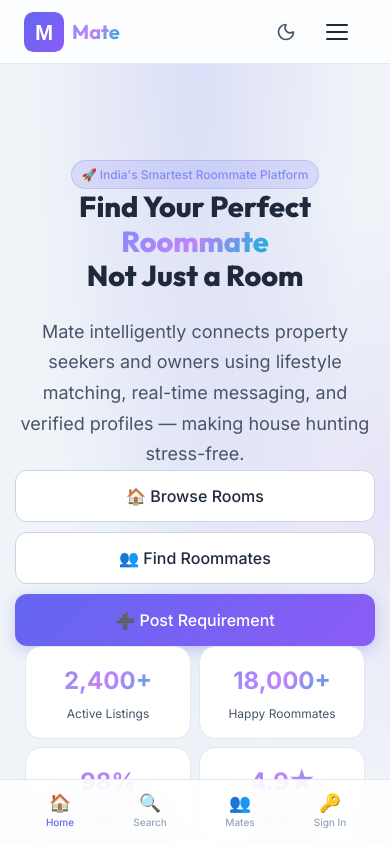
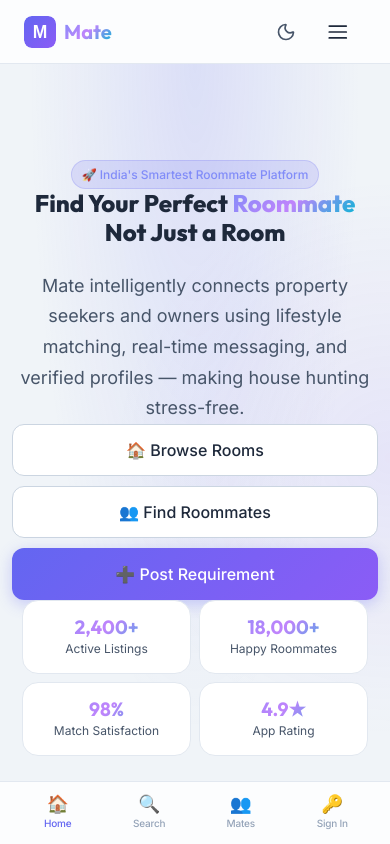
Before and after one commit to sidpurvviya-dotcom/mate, a Next.js app: page / in a window 390 px wide. Shown: the top 844 px of the page. Built offline with nearby package versions, Linux system fonts and the light colour scheme.

Commit message:
style: Refine mobile view CSS based on specific design constraints

```diff
--- a/src/app/globals.css
+++ b/src/app/globals.css
@@ -825,35 +825,50 @@
 
 /* ─── Responsive adjustments for Mobile (max-width: 480px) ─────────────── */
 @media (max-width: 480px) {
-  /* 1. Fix Home Page Headline */
+  /* Shrink the Global Padding */
+  .container {
+    padding-left: 12px !important;
+    padding-right: 12px !important;
+  }
+
+  /* Fix Home Page Headline */
   h1, .hero-title {
-    font-size: 1.8rem !important;
+    font-size: clamp(1.5rem, 6vw, 2rem) !important;
     line-height: 1.2 !important;
     padding: 0 10px;
   }
 
-  /* 2. Fix the "Browse Rooms" & "Find Roommate" buttons */
-  .action-buttons {
+  /* Shrink the Logo and Header Icons */
+  .navbar-logo { height: 32px !important; width: auto; }
+  .theme-toggle, .menu-icon, .hamburger { transform: scale(0.85); }
+
+  /* Fit the Action Buttons */
+  .hero-buttons {
+    display: flex !important;
     flex-direction: column !important;
     gap: 10px;
+    width: 100%;
   }
-  .action-buttons .btn {
+  .hero-buttons .btn {
     width: 100% !important;
   }
 
-  /* 3. Fix the Statistics Cards (2,400+ and 98%) */
-  .stats-grid {
+  /* Shrink Stats Cards to fit 2-per-row */
+  .stats-container {
     display: grid !important;
-    grid-template-columns: 1fr 1fr !important;
+    grid-template-columns: repeat(2, 1fr) !important;
     gap: 8px !important;
     padding: 0 10px;
   }
+
   .stat-card {
     min-width: unset !important;
     padding: 15px 5px !important;
   }
+  .stat-card h2 { font-size: 1.2rem !important; margin: 0; }
+  .stat-card p { font-size: 0.75rem !important; margin: 0; }
 
-  /* 4. Fix Browse Page Filters (Cities & Rent) */
+  /* Browse Page Filters */
   .filter-row {
     flex-direction: column !important;
     align-items: stretch !important;
@@ -875,17 +890,15 @@
     display: none;
   }
 
-  /* 5. Fix Navigation Bar (Bottom) */
-  .mobile-tab-btn {
+  /* Bottom Navigation */
+  .bottom-nav-item, .mobile-tab-btn {
+    padding: 5px !important;
+  }
+  .bottom-nav-label {
     font-size: 10px !important;
+    letter-spacing: -0.2px;
   }
   .mobile-tab-btn .tab-icon {
-    font-size: 1.1rem !important; /* Scaled down ~15% from 1.3rem */
-  }
-
-  /* The 15px Rule */
-  .container {
-    padding-left: 15px !important;
-    padding-right: 15px !important;
+    font-size: 1.1rem !important;
   }
 }
--- a/src/app/page.tsx
+++ b/src/app/page.tsx
@@ -41,7 +41,7 @@
       {/* Navbar */}
       <nav className={`navbar ${scrolled ? 'glass' : ''}`} style={{ justifyContent: 'space-between' }}>
         <Link href="/" className="flex items-center gap-2">
-          <img src="/logo.svg" alt="Mate Logo" className="icon-mate" style={{ borderRadius: '0.5rem' }} />
+          <img src="/logo.svg" alt="Mate Logo" className="icon-mate navbar-logo" style={{ borderRadius: '0.5rem' }} />
           <span className="font-bold text-xl" style={{ fontFamily: 'Outfit, sans-serif' }}>
             <span className="gradient-text">Mate</span>
           </span>
@@ -142,7 +142,7 @@
             real-time messaging, and verified profiles — making house hunting stress-free.
           </p>
 
-          <div className="flex gap-4 justify-center flex-wrap mb-12 action-buttons">
+          <div className="flex gap-4 justify-center flex-wrap mb-12 hero-buttons">
             <Link href="/rooms" className="btn btn-secondary btn-lg">
               🏠 Browse Rooms
             </Link>
@@ -153,11 +153,11 @@
           </div>
 
           {/* Stats */}
-          <div className="grid grid-4 gap-4 mx-auto stats-grid" style={{ maxWidth: 700 }}>
+          <div className="grid grid-4 gap-4 mx-auto stats-container" style={{ maxWidth: 700 }}>
             {stats.map((s) => (
               <div key={s.label} className="card text-center stat-card">
-                <div className="font-bold text-2xl gradient-text">{s.value}</div>
-                <div className="text-xs text-secondary-color mt-1">{s.label}</div>
+                <h2 className="font-bold text-2xl gradient-text">{s.value}</h2>
+                <p className="text-xs text-secondary-color mt-1">{s.label}</p>
               </div>
             ))}
           </div>
--- a/src/components/MobileBottomNav.tsx
+++ b/src/components/MobileBottomNav.tsx
@@ -16,27 +16,27 @@
   return (
     <nav className="mobile-bottom-nav">
       <div className="mobile-bottom-nav-inner container">
-        <Link href="/" className={`mobile-tab-btn ${pathname === '/' ? 'active' : ''}`}>
+        <Link href="/" className={`mobile-tab-btn bottom-nav-item ${pathname === '/' ? 'active' : ''}`}>
           <span className="tab-icon">🏠</span>
-          Home
+          <span className="bottom-nav-label">Home</span>
         </Link>
-        <Link href="/rooms" className={`mobile-tab-btn ${pathname === '/rooms' ? 'active' : ''}`}>
+        <Link href="/rooms" className={`mobile-tab-btn bottom-nav-item ${pathname === '/rooms' ? 'active' : ''}`}>
           <span className="tab-icon">🔍</span>
-          Search
+          <span className="bottom-nav-label">Search</span>
         </Link>
-        <Link href="/roommates" className={`mobile-tab-btn ${pathname === '/roommates' ? 'active' : ''}`}>
+        <Link href="/roommates" className={`mobile-tab-btn bottom-nav-item ${pathname === '/roommates' ? 'active' : ''}`}>
           <span className="tab-icon">👥</span>
-          Mates
+          <span className="bottom-nav-label">Mates</span>
         </Link>
         {user ? (
-          <Link href="/dashboard" className={`mobile-tab-btn ${pathname?.startsWith('/dashboard') ? 'active' : ''}`}>
+          <Link href="/dashboard" className={`mobile-tab-btn bottom-nav-item ${pathname?.startsWith('/dashboard') ? 'active' : ''}`}>
             <span className="tab-icon">👤</span>
-            Profile
+            <span className="bottom-nav-label">Profile</span>
           </Link>
         ) : (
-          <Link href="/auth/login" className={`mobile-tab-btn ${pathname?.startsWith('/auth') ? 'active' : ''}`}>
+          <Link href="/auth/login" className={`mobile-tab-btn bottom-nav-item ${pathname?.startsWith('/auth') ? 'active' : ''}`}>
             <span className="tab-icon">🔑</span>
-            Sign In
+            <span className="bottom-nav-label">Sign In</span>
           </Link>
         )}
       </div>
```
